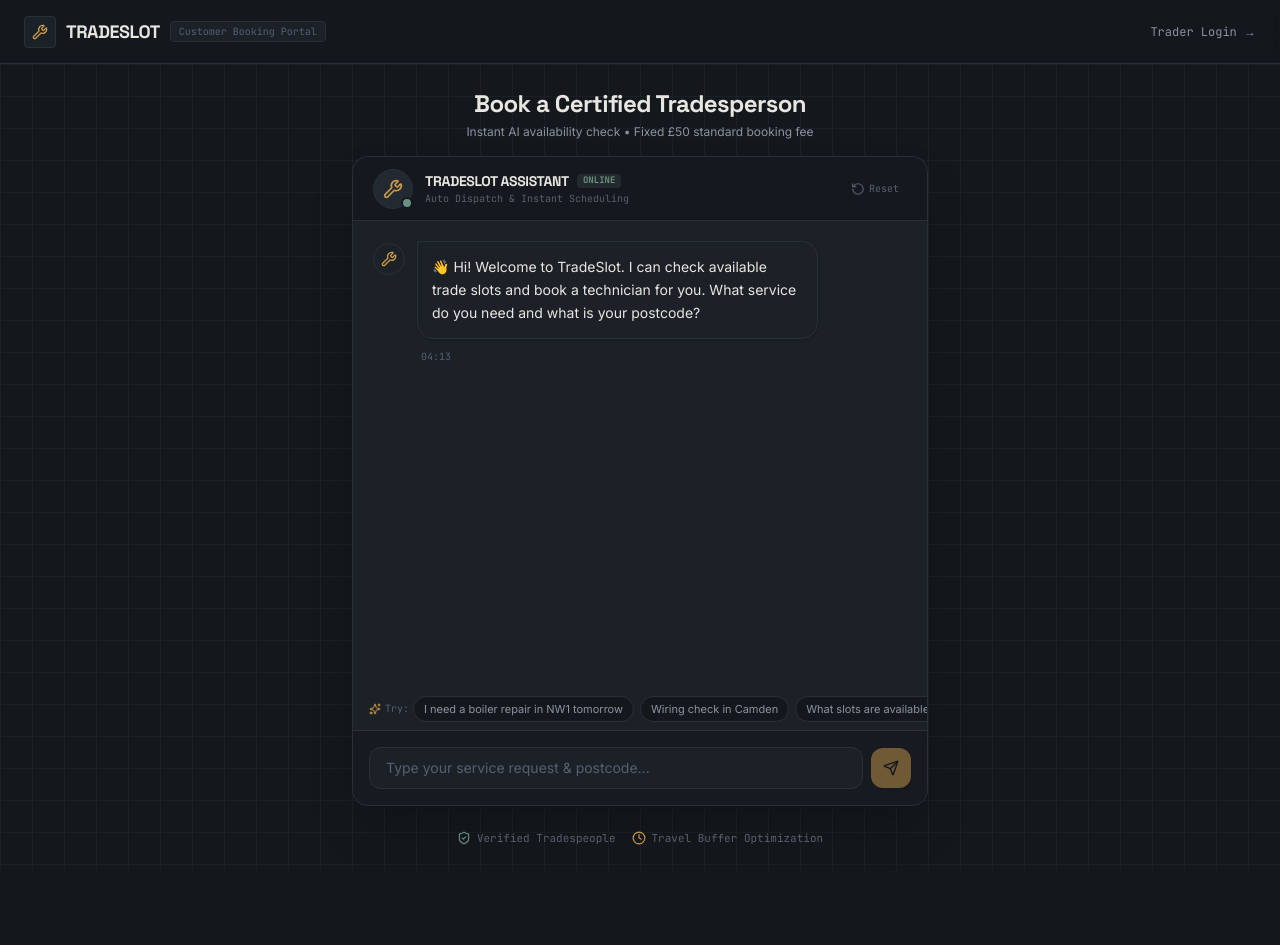
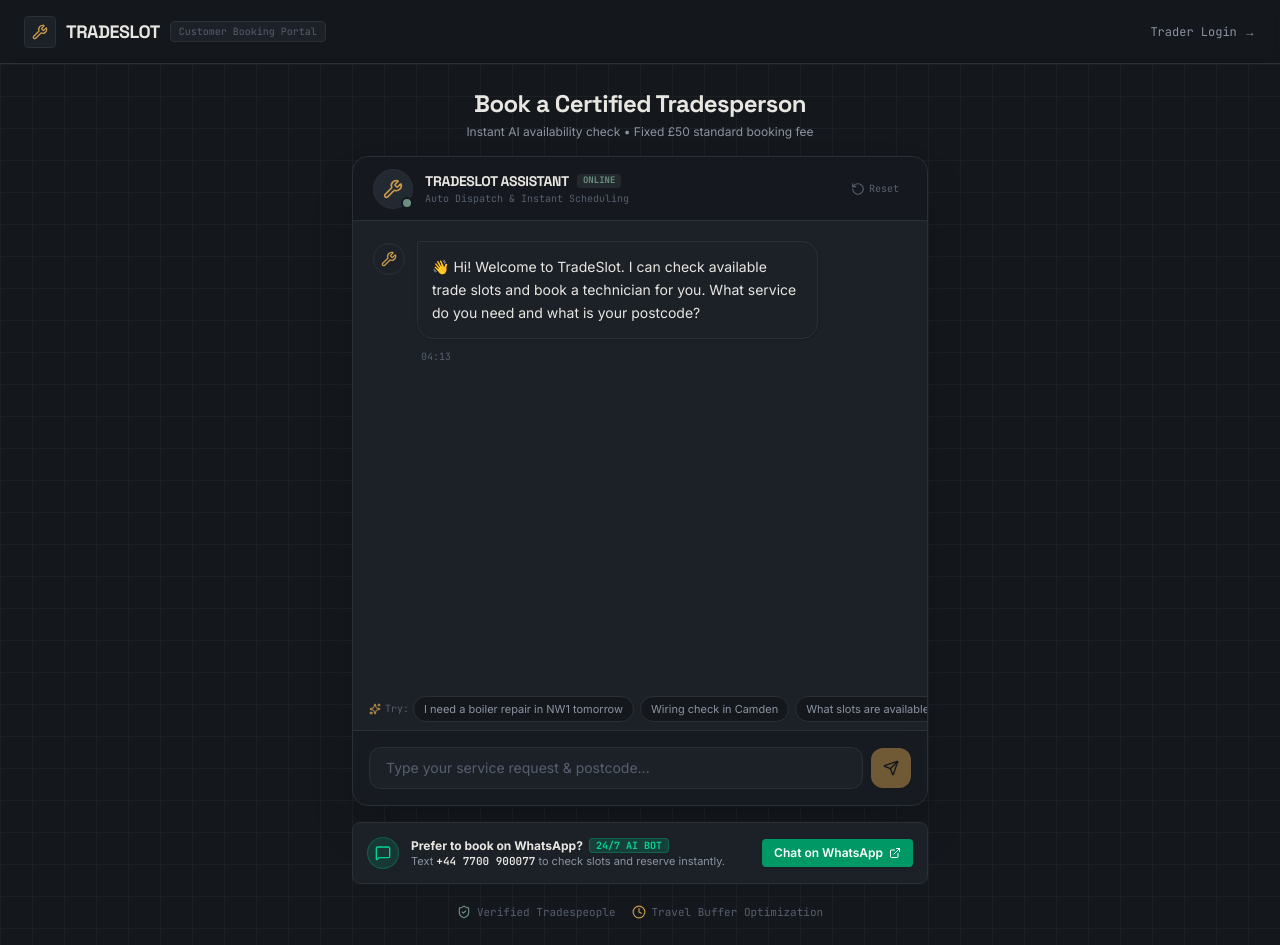
Before and after one commit to sadiq1020/tradeSlot-frontend, a Next.js app: page /webchat in a window 1280 px wide. Before the commit the page ends 871 px from the top, so only its background shows below. Built offline with nearby package versions, Linux system fonts and the light colour scheme; no server answers.

Commit message:
feat(webchat): add WhatsApp booking channel banner and direct chat link

```diff
--- a/src/app/(public)/webchat/page.tsx
+++ b/src/app/(public)/webchat/page.tsx
@@ -1,9 +1,11 @@
-"use client";
-
 import React from "react";
 import Link from "next/link";
-import { Wrench, ShieldCheck, Clock, Sparkles } from "lucide-react";
+import { Wrench, ShieldCheck, Clock, MessageSquare, ExternalLink, Sparkles } from "lucide-react";
 import { ChatWidget } from "@/components/webchat/chat-widget";
+
+const WHATSAPP_NUMBER =
+  process.env.NEXT_PUBLIC_WHATSAPP_NUMBER || "+44 7700 900077";
+const WHATSAPP_RAW_NUMBER = WHATSAPP_NUMBER.replace(/[^0-9]/g, "");
 
 export default function WebchatPage() {
   return (
@@ -55,8 +57,38 @@
           {/* Embedded Chatbot Widget */}
           <ChatWidget />
 
+          {/* WhatsApp Alternative Channel Banner */}
+          <div className="p-3.5 rounded-lg border border-border-hairline bg-bg-surface flex flex-col sm:flex-row items-center justify-between gap-3 text-xs">
+            <div className="flex items-center space-x-3">
+              <div className="h-8 w-8 rounded-full bg-emerald-500/15 border border-emerald-500/30 flex items-center justify-center text-emerald-400 shrink-0">
+                <MessageSquare className="w-4 h-4" />
+              </div>
+              <div>
+                <p className="font-bold text-text-primary flex items-center gap-1.5">
+                  <span>Prefer to book on WhatsApp?</span>
+                  <span className="text-[10px] font-mono px-1.5 py-0.2 rounded bg-emerald-500/20 text-emerald-400 border border-emerald-500/30">
+                    24/7 AI BOT
+                  </span>
+                </p>
+                <p className="text-[11px] text-text-secondary">
+                  Text <span className="font-mono font-semibold text-text-primary">{WHATSAPP_NUMBER}</span> to check slots and reserve instantly.
+                </p>
+              </div>
+            </div>
+
+            <a
+              href={`https://wa.me/${WHATSAPP_RAW_NUMBER}?text=Hi%2C%20I%20would%20like%20to%20book%20a%20trade%20slot`}
+              target="_blank"
+              rel="noopener noreferrer"
+              className="w-full sm:w-auto inline-flex items-center justify-center gap-1.5 px-3 py-1.5 rounded text-xs font-semibold bg-emerald-600 hover:bg-emerald-500 text-white transition-colors whitespace-nowrap shadow-sm"
+            >
+              <span>Chat on WhatsApp</span>
+              <ExternalLink className="w-3 h-3" />
+            </a>
+          </div>
+
           {/* Trust badges footer */}
-          <div className="flex flex-wrap items-center justify-center gap-4 text-center font-mono text-[11px] text-text-muted pt-2">
+          <div className="flex flex-wrap items-center justify-center gap-4 text-center font-mono text-[11px] text-text-muted pt-1">
             <div className="flex items-center space-x-1.5">
               <ShieldCheck className="w-3.5 h-3.5 text-accent-copper" />
               <span>Verified Tradespeople</span>
```
